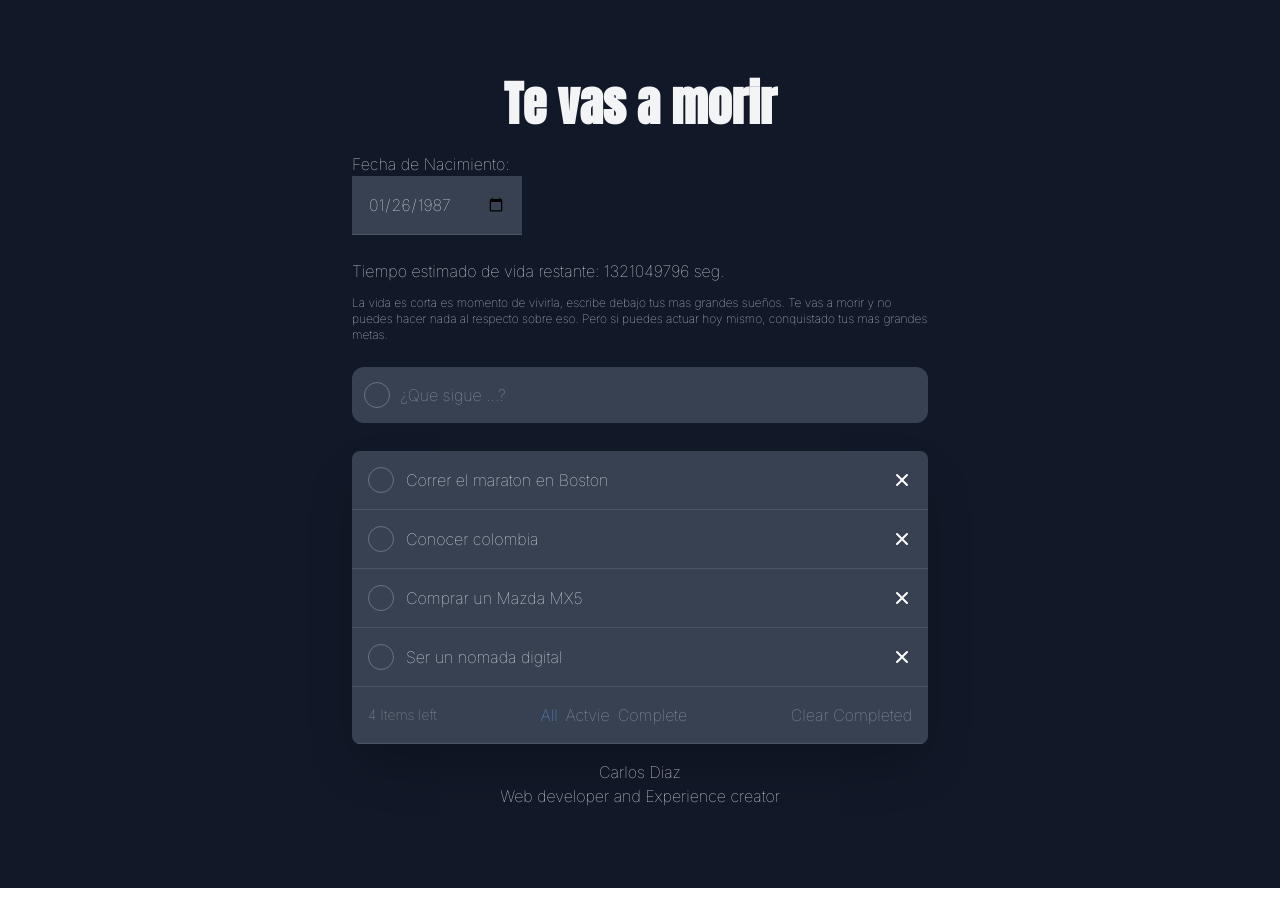
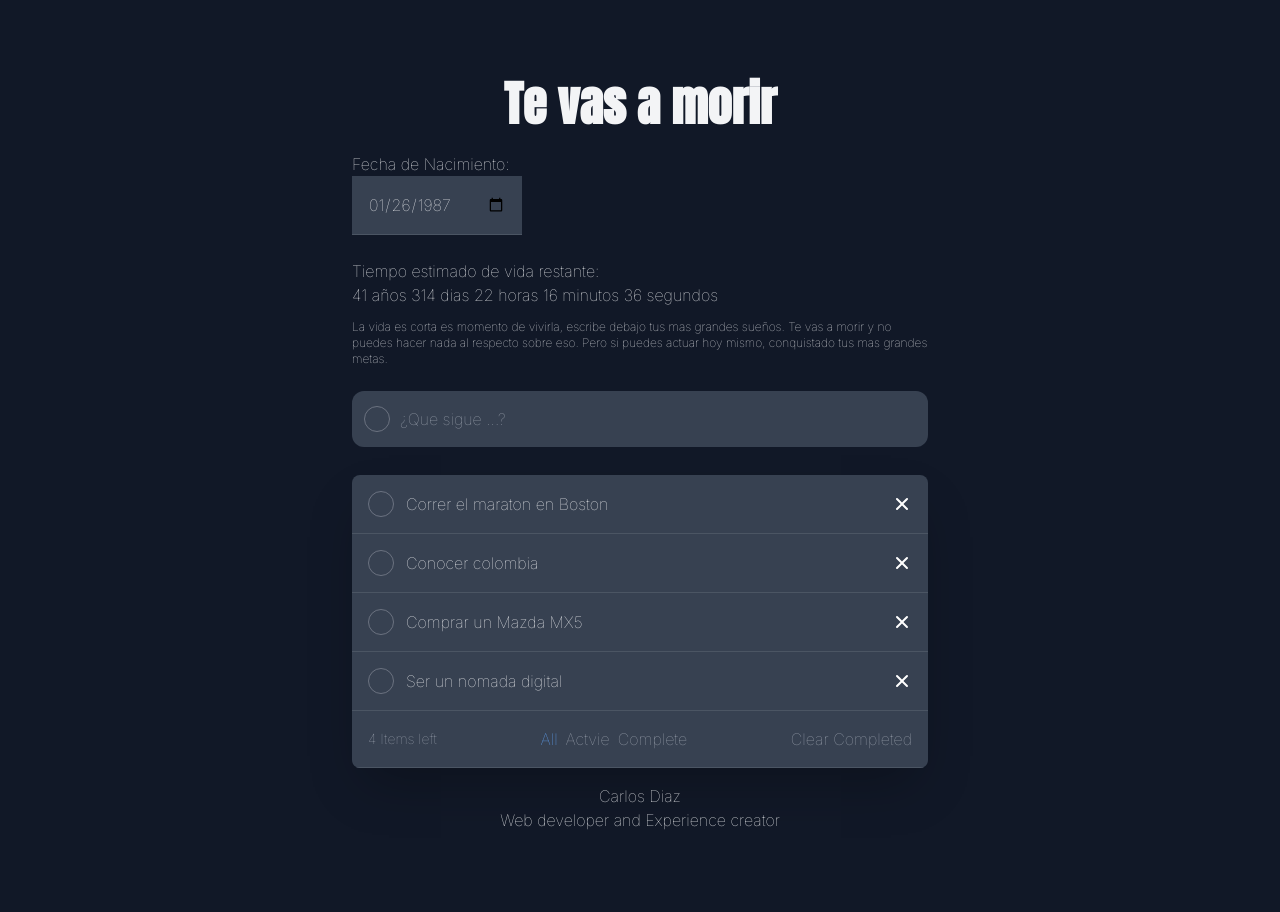
Before and after one commit to Soyelchamps/te-vas-a-morir, a React (Create React App) app: page / in a window 1280 px wide. Before the commit the page ends 888 px from the top, so only its background shows below. Built offline with nearby package versions, Linux system fonts and the light colour scheme.

Commit message:
Date Change

```diff
--- a/src/components/LifeExpectancyCounter/LifeExpectancyCounter.jsx
+++ b/src/components/LifeExpectancyCounter/LifeExpectancyCounter.jsx
@@ -15,7 +15,29 @@ function LifeExpectancyCounter() {
     const remainingLifeInSeconds = Math.round(
       averageLifeExpectancy * 365 * 24 * 60 * 60 - ageInSeconds
     );
+    //const remainingLifeInSeconds = Math.round(averageLifeExpectancy);
     setLifeExpectancy(remainingLifeInSeconds);
+  }
+
+  function secondsToString(seconds) {
+    const numyears = Math.floor(seconds / 31556926);
+    const numdays = Math.floor((seconds % 31556926) / 86400);
+    const numhours = Math.floor((seconds % 86400) / 3600);
+    const numminutes = Math.floor(((seconds % 86400) % 3600) / 60);
+    const numseconds = ((seconds % 86400) % 3600) % 60;
+
+    return (
+      numyears +
+      " años " +
+      numdays +
+      " dias " +
+      numhours +
+      " horas " +
+      numminutes +
+      " minutos " +
+      numseconds +
+      " segundos"
+    );
   }
 
   useEffect(() => {
@@ -42,7 +64,8 @@ function LifeExpectancyCounter() {
       </label>
       <br />
 
-      <p>Tiempo estimado de vida restante: {lifeExpectancy} seg.</p>
+      <p>Tiempo estimado de vida restante: </p>
+      <p> {secondsToString(lifeExpectancy)}</p>
       <p className="text-xs mt-3">
         La vida es corta es momento de vivirla, escribe debajo tus mas grandes
         sueños. Te vas a morir y no puedes hacer nada al respecto sobre eso.
```
Also changed, not shown: public/linkedin.svg (added).
